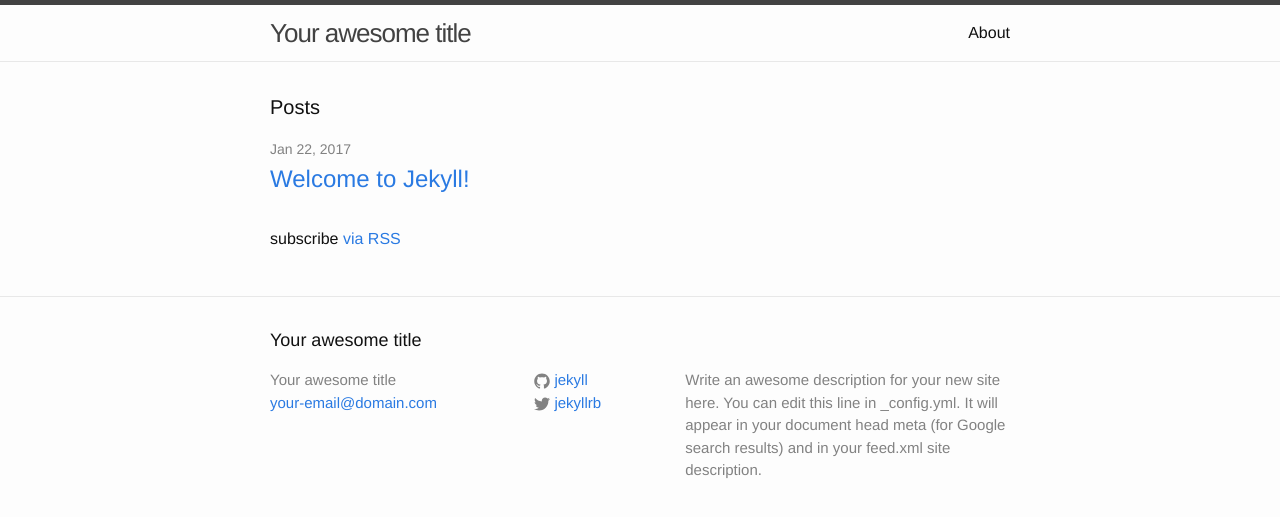
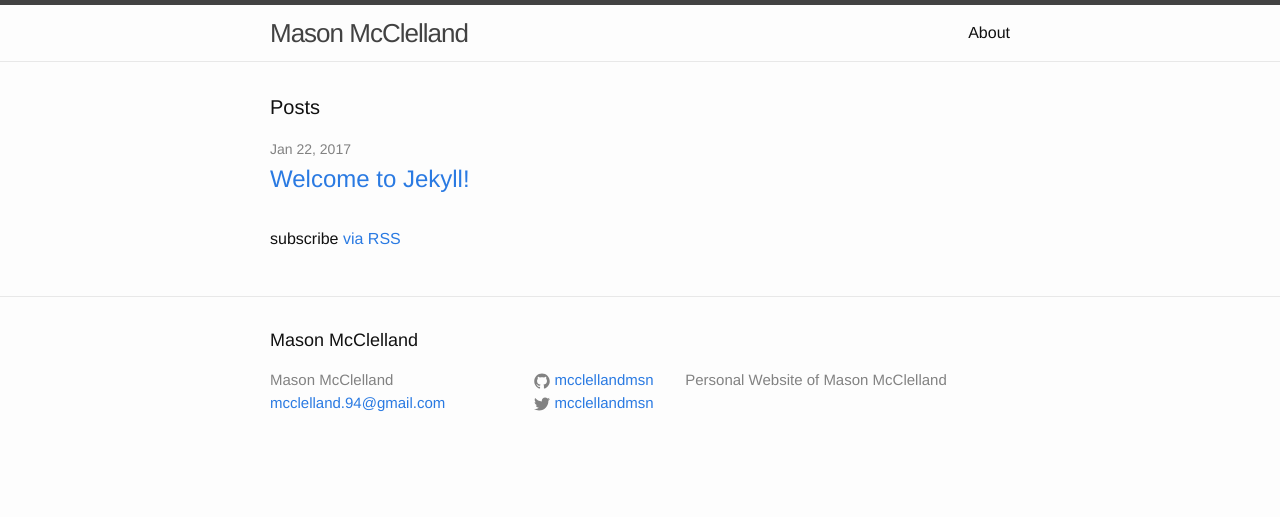
Before and after one commit to mcclellandmsn/personalsite.github.io, a Jekyll site: the page built from index.html, in a window 1280 px wide. Shown: the top 517 px of the page. Built offline with Jekyll 4.4.1, drawn with Linux system fonts in a browser that asks for light colours.

Commit message:
updated personal info

```diff
--- a/_config.yml
+++ b/_config.yml
@@ -6,16 +6,13 @@
 # 'jekyll serve'. If you change this file, please restart the server process.
 
 # Site settings
-title: Your awesome title
-email: your-email@domain.com
+title: Mason McClelland
+email: mcclelland.94@gmail.com
 description: > # this means to ignore newlines until "baseurl:"
-  Write an awesome description for your new site here. You can edit this
-  line in _config.yml. It will appear in your document head meta (for
-  Google search results) and in your feed.xml site description.
+  Personal Website of Mason McClelland
 baseurl: "" # the subpath of your site, e.g. /blog
-url: "http://yourdomain.com" # the base hostname & protocol for your site
-twitter_username: jekyllrb
-github_username:  jekyll
+twitter_username: mcclellandmsn
+github_username:  mcclellandmsn
 
 # Build settings
 markdown: kramdown
```
